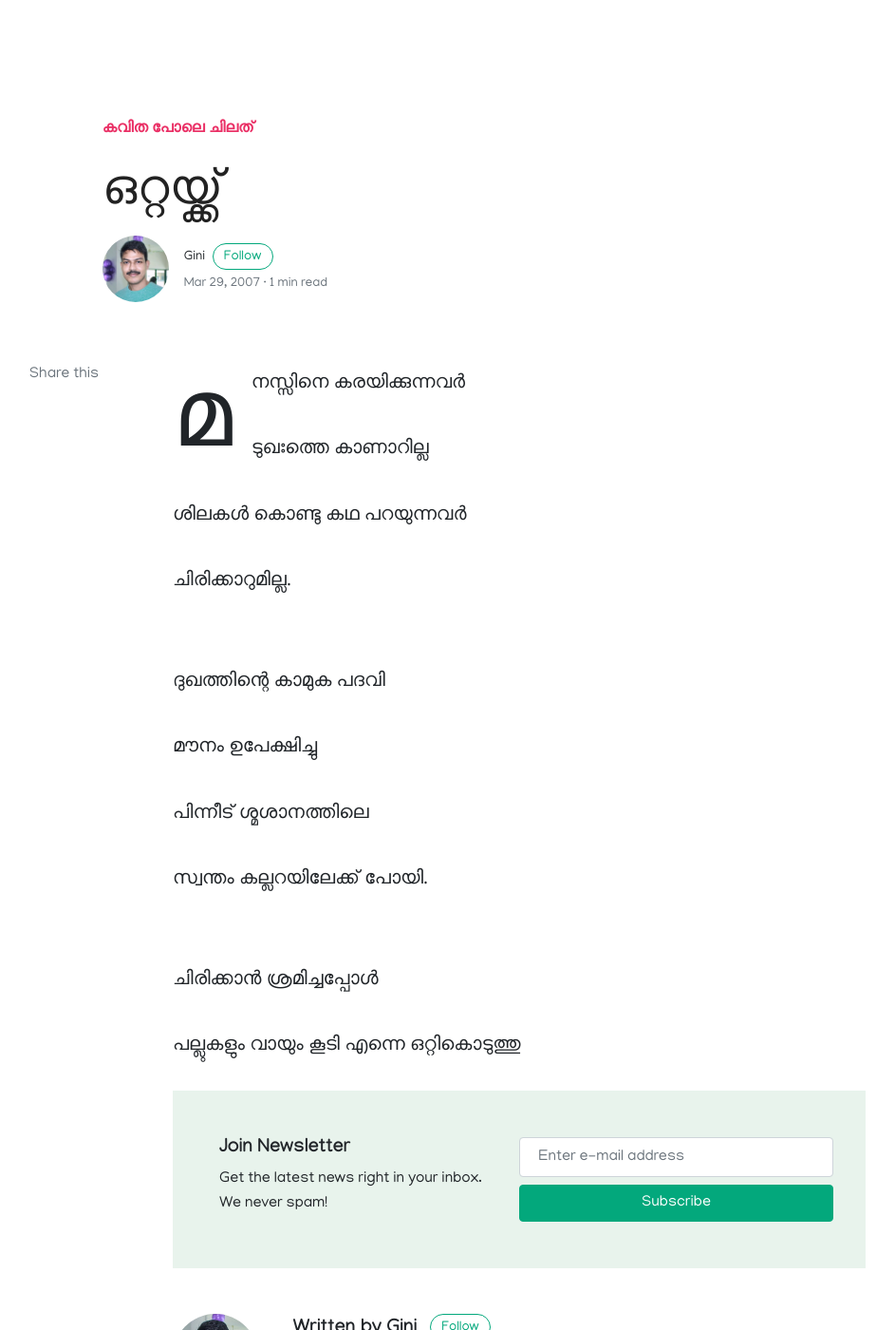
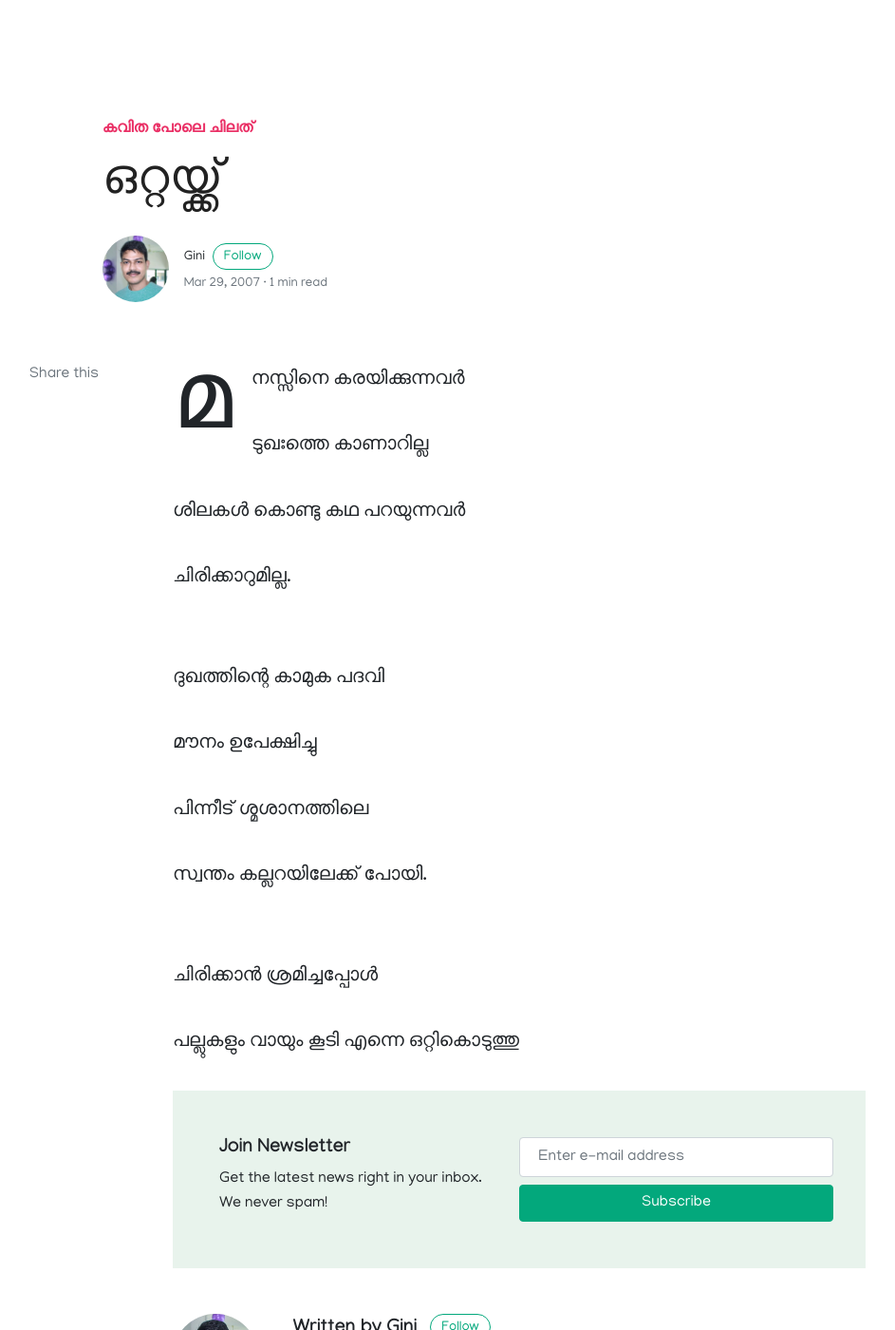
Before and after one commit to iamgini/blog-ml, a Jekyll site: the page built from _posts/2007-03-29-alone.md, in a window 1280 px wide and 1400 px high. Shown: the whole window at 95% size, without its empty margins (188-1131 px from the left). Built offline with Jekyll 4.4.1, drawn with Linux system fonts in a browser that asks for light colours; nearby versions of some CDN libraries; comment, search, counter and statistics services are not loaded.

Commit message:
Update theme.css

```diff
--- a/assets/css/theme.css
+++ b/assets/css/theme.css
@@ -654,10 +654,10 @@ footer {
 article {
 	font-size:20px;
 	line-height:1.86;
-  font-family:Lora;
+  font-family: "Manjari", Lora;
 }
 .article-headline {
-    font-family: Georgia,Times,"Times New Roman",serif;
+    font-family: "Manjari", Georgia,Times,"Times New Roman",serif;
     font-size: 3.2rem;
     font-weight: 400;
     line-height: 1.15;
```
